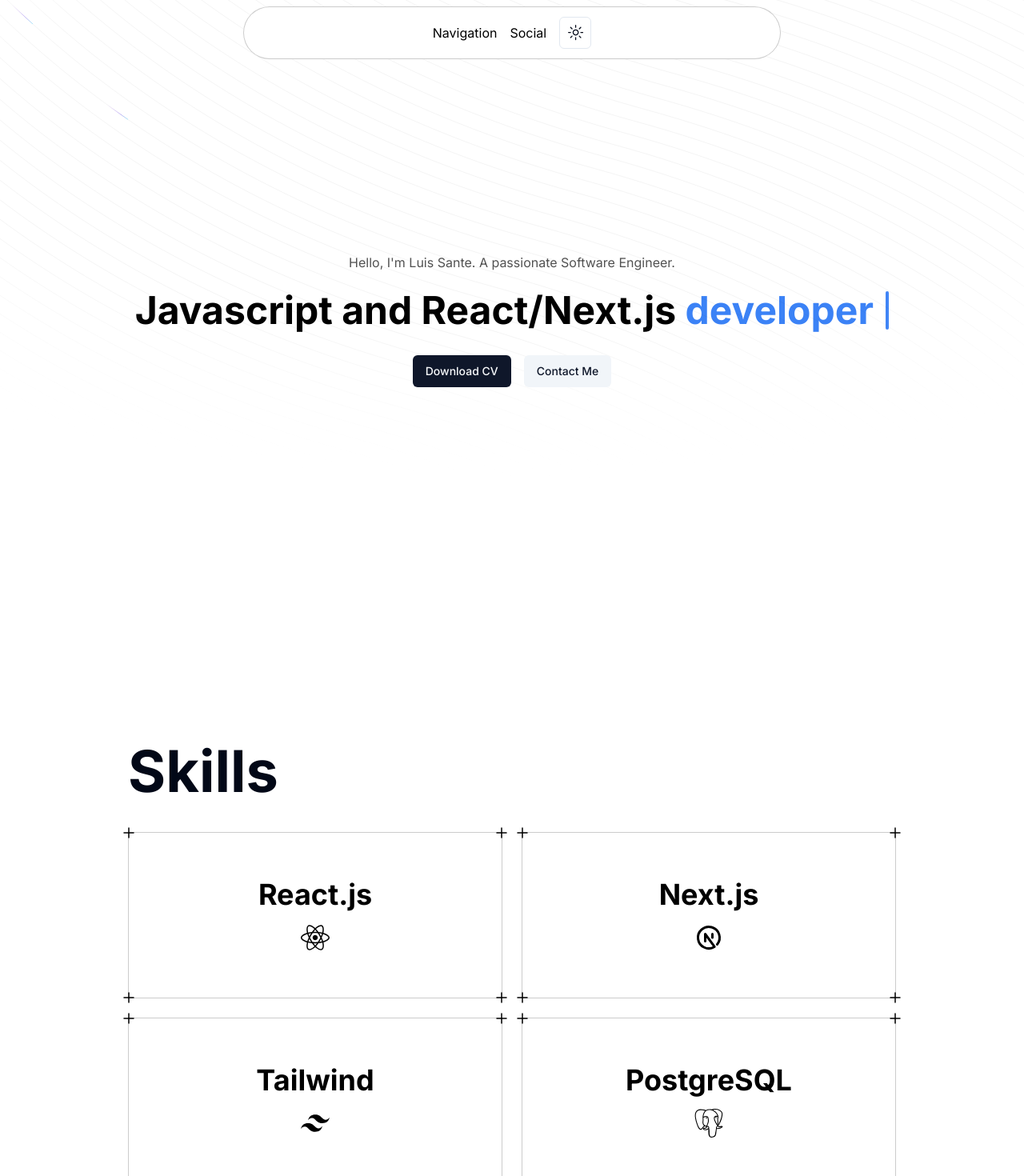
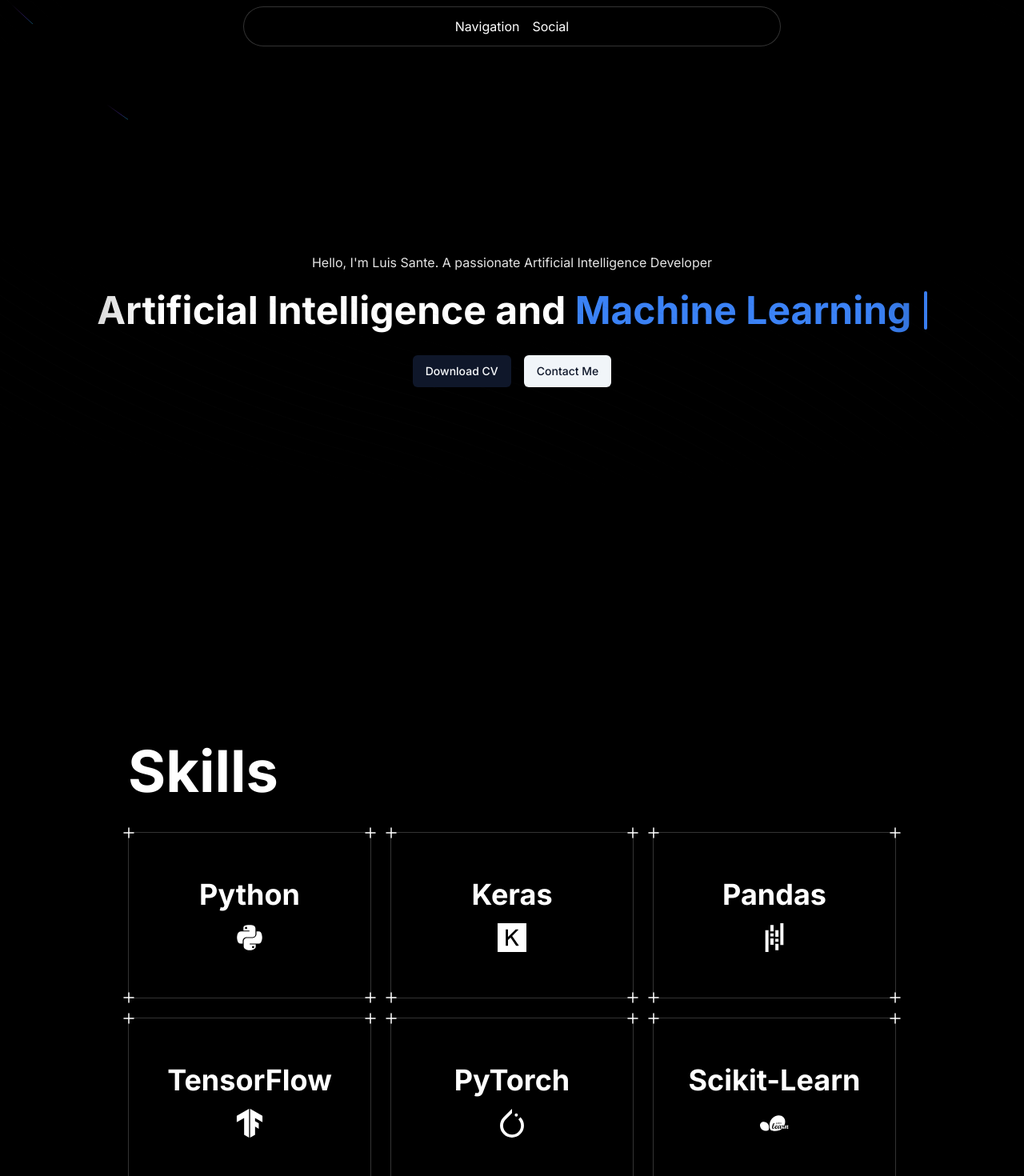
Before and after one commit to LuisSante/Portofolio-Artificial-Intelligence, a Next.js app: page / in a window 1280 px wide. Shown: the top 1470 px of the page at 80% size. Built offline with nearby package versions, Linux system fonts and the light colour scheme.

Commit message:
feat: 🎸 add background

```diff
--- a/app/(home)/layout.tsx
+++ b/app/(home)/layout.tsx
@@ -2,7 +2,7 @@
 
 export default function Layout({ children }: { children: React.ReactNode }) {
     return (
-        <div className="dark:bg-black">
+        <div className="bg-black">
             <Navbar />
             {children}
         </div>
--- a/app/layout.tsx
+++ b/app/layout.tsx
@@ -1,7 +1,6 @@
 import type { Metadata } from "next";
 import { Inter } from "next/font/google";
 import "./globals.css";
-import { ThemeProvider } from "next-themes";
 
 const inter = Inter({ subsets: ["latin"] });
 
@@ -70,10 +69,7 @@
   return (
     <html lang="en">
       <body className={inter.className}>
-        {/* {children} */}
-        <ThemeProvider attribute="class" defaultTheme="system" enableSystem>
-          {children}
-        </ThemeProvider>
+        {children}
       </body>
     </html>
   );
--- a/components/page-ui/LandingPage.tsx
+++ b/components/page-ui/LandingPage.tsx
@@ -8,28 +8,25 @@
 
 const words = [
     {
-        text: 'Javascript',
+        text: 'Artificial Intelligence',
     },
     {
         text: 'and'
     },
     {
-        text: 'React/Next.js'
+        text: 'Machine Learning',
+        className: 'text-blue-500'
     },
-    {
-        text: 'developer',
-        className: 'text-blue-500 dark:text-blue-500'
-    }
 ];
 
 export function LandingPage() {
     return (
         <div
             id="landing-page"
-            className="relative flex flex-col justify-center items-center bg- bg-dot-black/[0.2] bg-white dark:bg-black dark:bg-dot-white/[0.2] w-full h-screen"
+            className="relative flex flex-col justify-center items-center bg-black bg-dot-white/[0.2] w-full h-screen"
         >
-            <div className="absolute inset-0 flex justify-center items-center bg-white dark:bg-black pointer-events-none [mask-image:radial-gradient(ellipse_at_center,transparent_50%,black)]" />
-            <p className="text-neutral-600 text-xs sm:text-base dark:text-neutral-200"> Hello, I&apos;m Luis Sante. A passionate Software Engineer.</p>
+            <div className="absolute inset-0 flex justify-center items-center bg-black pointer-events-none [mask-image:radial-gradient(ellipse_at_center,transparent_50%,black)]" />
+            <p className="text-neutral-200 text-xs sm:text-base"> Hello, I&apos;m Luis Sante. A passionate Artificial Intelligence Developer</p>
             <TypewriterEffectSmooth words={words} />
             <div className="z-30 flex md:flex-row flex-col items-center space-x-0 md:space-x-4 space-y-4 md:space-y-0">
                 {/* Todo: drive */}
--- a/components/page-ui/ModeToggle.tsx
+++ /dev/null
@@ -1,29 +0,0 @@
-'use client';
-
-import { MoonIcon, SunIcon } from '@radix-ui/react-icons';
-import { useTheme } from 'next-themes';
-import * as React from 'react';
-
-import { Button } from '@/components/ui/button';
-import { DropdownMenu, DropdownMenuContent, DropdownMenuItem, DropdownMenuTrigger } from '@/components/ui/dropdown-menu';
-
-export function ModeToggle() {
-    const { setTheme } = useTheme();
-
-    return (
-        <DropdownMenu>
-            <DropdownMenuTrigger asChild>
-                <Button variant="outline" size="icon">
-                    <SunIcon className="transition-all rotate-0 scale-100 size-[1.2rem] dark:-rotate-90 dark:scale-0" />
-                    <MoonIcon className="absolute transition-all rotate-90 scale-0 size-[1.2rem] dark:rotate-0 dark:scale-100" />
-                    <span className="sr-only">Toggle theme</span>
-                </Button>
-            </DropdownMenuTrigger>
-            <DropdownMenuContent align="end">
-                <DropdownMenuItem onClick={() => setTheme('light')}>Light</DropdownMenuItem>
-                <DropdownMenuItem onClick={() => setTheme('dark')}>Dark</DropdownMenuItem>
-                <DropdownMenuItem onClick={() => setTheme('system')}>System</DropdownMenuItem>
-            </DropdownMenuContent>
-        </DropdownMenu>
-    );
-}
--- a/components/page-ui/SkillsSection.tsx
+++ b/components/page-ui/SkillsSection.tsx
@@ -1,28 +1,33 @@
 import Link from 'next/link';
 import React from 'react';
-import { FaJava, FaReact } from 'react-icons/fa';
-import { SiPostgresql, SiSpringboot, SiTailwindcss } from 'react-icons/si';
-import { TbBrandNextjs } from 'react-icons/tb';
+import { FaPython } from 'react-icons/fa';
+import {
+    SiPandas,
+    SiTensorflow,
+    SiKeras,
+    SiPytorch,
+    SiScikitlearn
+} from 'react-icons/si';
 
 import { EvervaultCard, Icon } from '@/components/ui/evervault-card';
 
 export function SkillsSection() {
     return (
         <div className="mx-auto px-8 pb-8 max-w-5xl">
-            <h1 id="skills" className="pt-20 md:pt-32 max-w-5xl font-bold text-2xl md:text-7xl dark:text-white">
+            <h1 id="skills" className="pt-20 md:pt-32 max-w-5xl font-bold text-2xl text-white md:text-7xl">
                 Skills
             </h1>
-            <div className={'grid grid-cols-1 gap-6  py-10 md:grid-cols-2 lg:grid-cols-2'}>
+            <div className={'grid grid-cols-1 gap-6  py-10 md:grid-cols-2 lg:grid-cols-3'}>
                 {skills.map((item, idx) => (
                     <Link
                         key={idx}
                         href={item.link}
-                        className="relative flex flex-col items-start dark:border-white/[0.2] mx-auto p-4 border border-black/[0.2] w-full max-w-full h-[13rem]"
+                        className="relative flex flex-col items-start border-white/[0.2] mx-auto p-4 border w-full max-w-full h-[13rem]"
                     >
-                        <Icon className="-top-3 -left-3 absolute text-black dark:text-white size-6" />
-                        <Icon className="-bottom-3 -left-3 absolute text-black dark:text-white size-6" />
-                        <Icon className="-top-3 -right-3 absolute text-black dark:text-white size-6" />
-                        <Icon className="-right-3 -bottom-3 absolute text-black dark:text-white size-6" />
+                        <Icon className="-top-3 -left-3 absolute text-white size-6" />
+                        <Icon className="-bottom-3 -left-3 absolute text-white size-6" />
+                        <Icon className="-top-3 -right-3 absolute text-white size-6" />
+                        <Icon className="-right-3 -bottom-3 absolute text-white size-6" />
                         <EvervaultCard text={item.title} icon={item.icon} />
                     </Link>
                 ))}
@@ -33,23 +38,34 @@
 
 const skills = [
     {
-        title: 'React.js',
+        title: 'Python',
         link: 'https://react.dev/',
-        icon: <FaReact />
+        icon: <FaPython />
     },
     {
-        title: 'Next.js',
+        title: 'Keras',
         link: 'https://nextjs.org',
-        icon: <TbBrandNextjs />
+        icon: <SiKeras />
     },
     {
-        title: 'Tailwind',
+        title: 'Pandas',
         link: 'https://tailwindcss.com',
-        icon: <SiTailwindcss />
+        icon: <SiPandas />
     },
     {
-        title: 'PostgreSQL',
+        title: 'TensorFlow',
         link: 'https://www.postgresql.org',
-        icon: <SiPostgresql />
-    }
+        icon: <SiTensorflow />
+    },
+    {
+        title: 'PyTorch',
+        link: 'https://pytorch.org/',
+        icon: <SiPytorch />
+    },
+    {
+        title: 'Scikit-Learn',
+        link: 'https://scikit-learn.org/',
+        icon: <SiScikitlearn />
+    },
+
 ];
--- a/components/ui/evervault-card.tsx
+++ b/components/ui/evervault-card.tsx
@@ -34,9 +34,9 @@
                 <CardPattern mouseX={mouseX} mouseY={mouseY} randomString={randomString} />
                 <div className="relative z-10 flex justify-center items-center">
                     <div className="relative flex flex-col justify-center items-center rounded-full font-bold text-4xl text-white size-44">
-                        <div className="absolute bg-white/[0.8] dark:bg-black/[0.8] blur-sm rounded-full size-full" />
-                        <span className="z-20 text-black dark:text-white whitespace-nowrap">{text}</span>
-                        <span className="z-20 mt-4 text-black dark:text-white whitespace-nowrap">{icon}</span>
+                        <div className="absolute bg-black/[0.8] blur-sm rounded-full size-full" />
+                        <span className="z-20 text-white whitespace-nowrap">{text}</span>
+                        <span className="z-20 mt-4 text-white whitespace-nowrap">{icon}</span>
                     </div>
                 </div>
             </div>
--- a/components/ui/navbar-menu.tsx
+++ b/components/ui/navbar-menu.tsx
@@ -13,6 +13,17 @@
     restSpeed: 0.001
 };
 
+export const Menu = ({ setActive, children }: { setActive: (item: string | null) => void; children: React.ReactNode }) => {
+    return (
+        <nav
+            onMouseLeave={() => setActive(null)} // resets the state
+            className="relative flex justify-center items-center space-x-4 border-white/[0.2] bg-black shadow-input px-8 py-3 border rounded-full boder"
+        >
+            {children}
+        </nav>
+    );
+};
+
 export const MenuItem = ({
     setActive,
     active,
@@ -25,22 +36,22 @@
     children?: React.ReactNode;
 }) => {
     return (
-        <div onMouseEnter={() => setActive(item)} className="relative ">
-            <motion.p transition={{ duration: 0.3 }} className="cursor-pointer text-black hover:opacity-[0.9] dark:text-white">
+        <div onMouseEnter={() => setActive(item)} className="relative">
+            <motion.p transition={{ duration: 0.3 }} className="hover:opacity-[0.9] text-white cursor-pointer">
                 {item}
             </motion.p>
             {active !== null && (
                 <motion.div initial={{ opacity: 0, scale: 0.85, y: 10 }} animate={{ opacity: 1, scale: 1, y: 0 }} transition={transition}>
                     {active === item && (
-                        <div className="absolute left-1/2 top-[calc(100%_+_1rem)] -translate-x-1/2">
+                        <div className="top-[calc(100%_+_1rem)] left-1/2 absolute -translate-x-1/2">
                             <motion.div
                                 transition={transition}
                                 layoutId="active" // layoutId ensures smooth animation
-                                className="overflow-hidden rounded-2xl border border-black/[0.2] bg-white shadow-xl  dark:border-white/[0.2] dark:bg-black"
+                                className="border-white/[0.2] bg-black shadow-xl border rounded-2xl overflow-hidden"
                             >
                                 <motion.div
                                     layout // layout ensures smooth animation
-                                    className="h-full w-max p-4"
+                                    className="p-4 w-max h-full"
                                 >
                                     {children}
                                 </motion.div>
@@ -53,24 +64,13 @@
     );
 };
 
-export const Menu = ({ setActive, children }: { setActive: (item: string | null) => void; children: React.ReactNode }) => {
-    return (
-        <nav
-            onMouseLeave={() => setActive(null)} // resets the state
-            className="boder relative flex items-center justify-center space-x-4 rounded-full border border-black/[0.2] bg-white px-8 py-3 shadow-input dark:border-white/[0.2] dark:bg-black "
-        >
-            {children}
-        </nav>
-    );
-};
-
 export const ProductItem = ({ title, description, href, src }: { title: string; description: string; href: string; src: string }) => {
     return (
         <Link href={href} className="flex space-x-2">
-            <Image src={src} width={140} height={70} alt={title} className="shrink-0 rounded-md shadow-2xl" />
+            <Image src={src} width={140} height={70} alt={title} className="shadow-2xl rounded-md shrink-0" />
             <div>
-                <h4 className="mb-1 text-xl font-bold text-black dark:text-white">{title}</h4>
-                <p className="max-w-[10rem] text-sm text-neutral-700 dark:text-neutral-300">{description}</p>
+                <h4 className="mb-1 font-bold text-white text-xl">{title}</h4>
+                <p className="max-w-[10rem] text-neutral-300 text-sm">{description}</p>
             </div>
         </Link>
     );
@@ -78,7 +78,7 @@
 
 export const HoveredLink = ({ children, ...rest }: any) => {
     return (
-        <Link {...rest} className="flex items-center text-neutral-700 hover:text-neutral-400 dark:text-neutral-200">
+        <Link {...rest} className="flex items-center text-neutral-200 hover:text-neutral-400">
             {children}
         </Link>
     );
--- a/components/ui/typewriter-effect.tsx
+++ b/components/ui/typewriter-effect.tsx
@@ -54,7 +54,7 @@
                                 <motion.span
                                     initial={{}}
                                     key={`char-${index}`}
-                                    className={cn(`dark:text-white text-black opacity-0 hidden`, word.className)}
+                                    className={cn(`text-white opacity-0 hidden`, word.className)}
                                 >
                                     {char}
                                 </motion.span>
@@ -113,7 +113,7 @@
                     return (
                         <div key={`word-${idx}`} className="inline-block">
                             {word.text.map((char, index) => (
-                                <span key={`char-${index}`} className={cn(`dark:text-white text-black `, word.className)}>
+                                <span key={`char-${index}`} className={cn(`text-white`, word.className)}>
                                     {char}
                                 </span>
                             ))}
--- a/package.json
+++ b/package.json
@@ -18,7 +18,6 @@
     "framer-motion": "^11.3.28",
     "lucide-react": "^0.428.0",
     "next": "14.2.5",
-    "next-themes": "^0.3.0",
     "react": "^18",
     "react-dom": "^18",
     "react-icons": "^5.3.0",
```
Also changed, not shown: components/page-ui/Navbar.tsx (+1 -6 lines), 1 other file (tests, documents, lock files or other folders).
